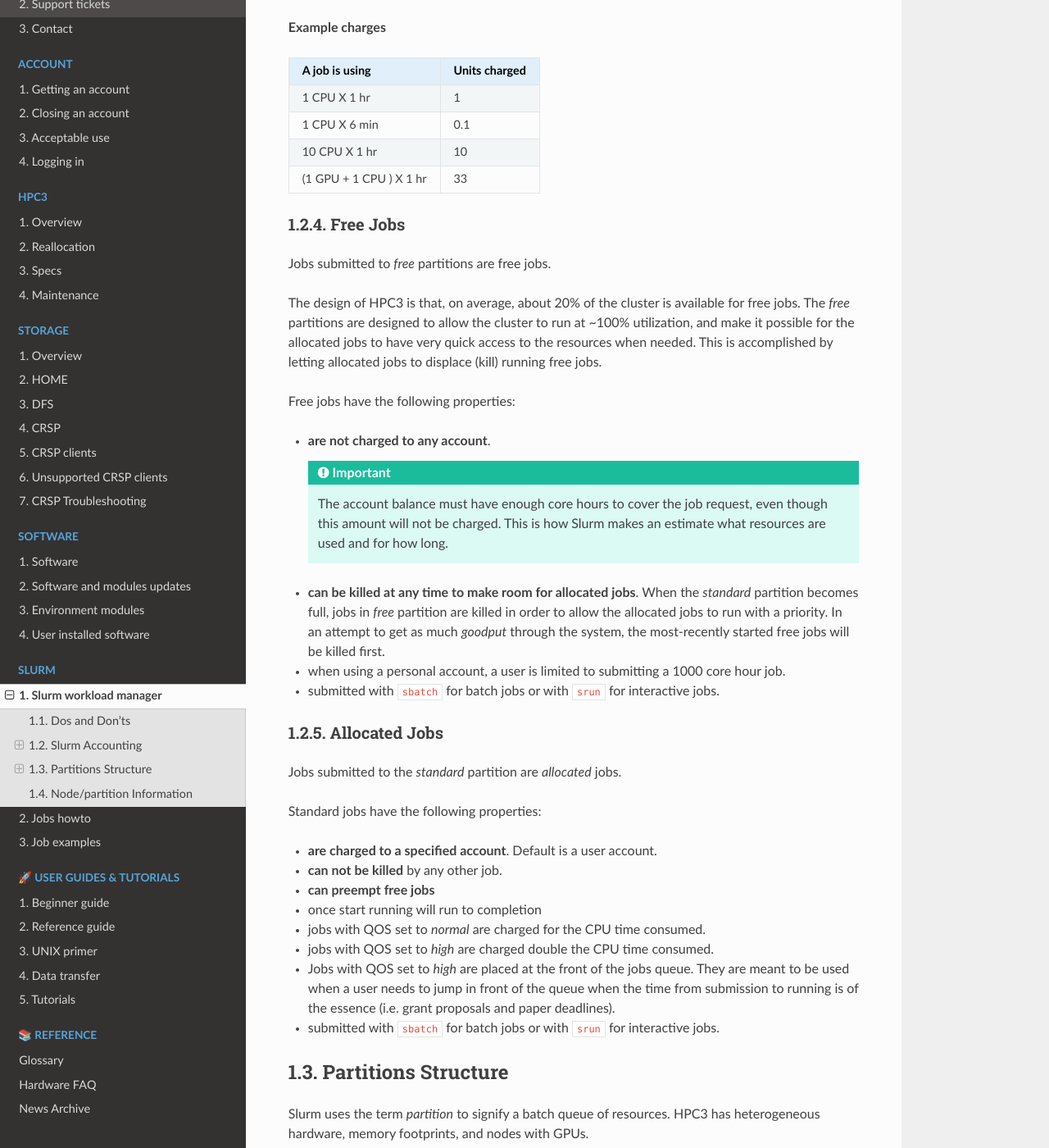
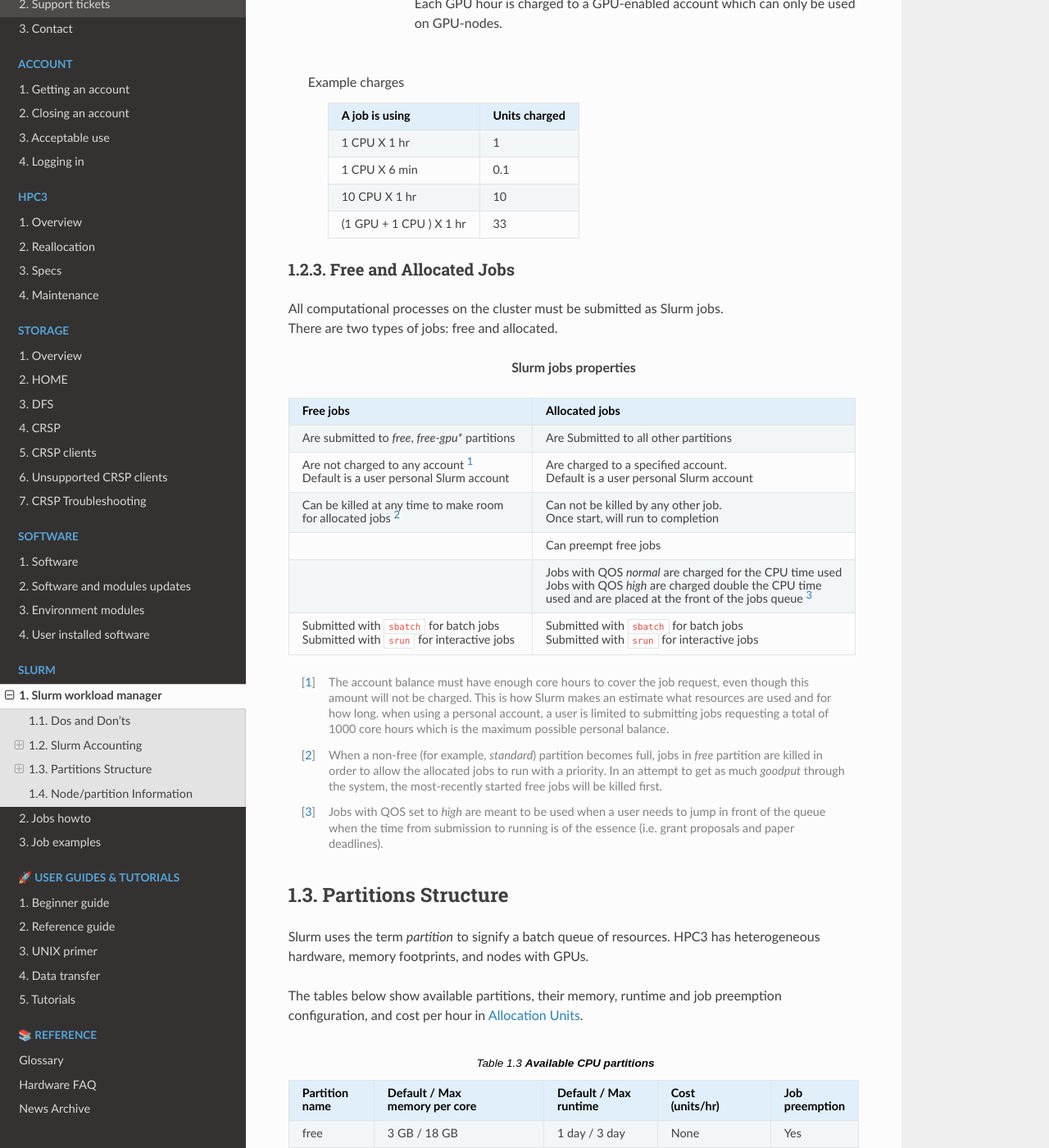
Before and after one commit to RCIC-UCI-Public/website-rcic, a Sphinx documentation site: the page built from docs/source/slurm/slurm.rst, in a window 1280 px wide and 1400 px high, scrolled down 1989 px. Shown: the whole window at 82% size. Built offline with Sphinx 7.4.7 and the Read the Docs theme 3.1.0, drawn with Linux system fonts in a browser that asks for light colours; some of the changed text lies outside the part shown.

Commit message:
mv free/allocated jobs comparison into a table minor formattin fixes

```diff
--- a/docs/source/slurm/slurm.rst
+++ b/docs/source/slurm/slurm.rst
@@ -25,127 +25,141 @@
 Slurm Accounting
 ----------------
 
-Every HPC3 user is granted :underline:`one time 1000 free CPU hours` as a startup allowance.
-This base allocation is there for you to become familiar with HPC3, Slurm scheduler, and accounting.
-This personal base account is created automatically when your HPC3 account is created.
+:bluelight:`Slurm Personal account`
+  is created automatically when your HPC3 account is created.
+  Every user is granted :underline:`one time 1000 free CPU hours` as a startup allowance.
+  This base allocation is there for you to become familiar with HPC3, Slurm scheduler, and accounting.
 
-Most jobs ran on HPC3 are charged to a lab account because most HPC3 users are part of at least one research lab.
-If a lab account runs out of CPU hours, more CPU hours can be purchased via recharge.
+:bluelight:`Slurm Lab accounts`
+  Any UCI Professor can request an HPC3 *Slurm Lab account* and add researchers/students to this account.
+  The goal is faculty who request an account will be granted no-cost 200,000 CPU hours per fiscal year.
+  Based upon the number of requests and the number of nodes that have been purchased by RCIC, this number will vary.
 
-Any UCI Professor can request an HPC3 *Slurm lab account* and add researchers/students to this account.
-The goal is faculty who request an account will be granted no-cost 200,000 CPU hours per fiscal year.
-Based upon the number of requests and the number of nodes that have been purchased by RCIC, this number will vary.
+  Most jobs ran on HPC3 are charged to *Slurm Lab accounts* because most HPC3 users are part of at least one research lab.
+  If a lab account runs out of CPU hours, more CPU hours can be purchased via recharge.
 
 .. _slurm lab account:
 
 Getting Slurm Lab Account
 ^^^^^^^^^^^^^^^^^^^^^^^^^
 
-PI may request a Slurm lab account by sending a request to hpc-support@uci.edu and specifying
+PI may request a *Slurm Lab account* by sending a request to hpc-support@uci.edu and specifying
 the following information:
 
-* PI name and UCInetID
-* Name and UCInetID of the researchers, graduate students or other
-  collaborators to add to the account. They will be be able to charge CPU hours to the  lab account.
+  * PI name and UCInetID
+  * Name and UCInetID of the researchers, graduate students or other
+    collaborators to add to the account. They will be be able to charge CPU hours to the lab account.
 
 ..  * Optional: names of  *account coordinators*.  Account coordinators are lab members who will able to manage the group
   members jobs, modify their queue priority, update limits for the total CPU hours for individual members, etc.
   Typically, one or two lab members (Postdocs or Project Specialists).
 
-.. attention:: | Students and group members who wish to use Slurm lab account
+.. attention:: | Students and group members who wish to use Slurm Lab account
                | please see :ref:`add lab account`
 
 Accounts balances
 ^^^^^^^^^^^^^^^^^
 
-| Each personal and lab account has a balance that is getting used when you run Slurm jobs.
-| Please learn :ref:`how to check your accounts balances <job accounting>`.
+Each personal and lab account has a balance that is getting used when you run Slurm jobs.
+
+Please learn
+
+  * :ref:`How to check <job accounting>` your account balances.
+  * What :ref:`Allocations <allocations>` are available.
+  * How :ref:`Realloations <reallocation>` are done.
 
 .. _units cost:
 
-Allocation Units
-^^^^^^^^^^^^^^^^
+:bluelight:`Allocation Units`
+  When a job is allocated resources, the resources include CPUs and memory.
+  Memory in each partition is allocated per-CPU core.
+  When you request more cores, your job is allocated more memory and vice versa.
 
-When a job is allocated resources, the resources include CPUs and memory.
-Memory in each partition is allocated per-CPU core.
-When you request more cores, your job is allocated more memory and vice versa.
+  Jobs will charge **core-hours** or **GPU-hours** to the account.
+  The costs are calculated as follows.
 
-Jobs will charge **core-hours** or **GPU-hours** to the account.
-The costs are calculated as follows.
+  :1 core-hour:
+    | :bluelight:`is 1 allocation unit` charged for
+    | 1 CPU used for 1 hour
+    | Each CPU core-hour is charged to the specified account. Default is your
+      *Slurm Personal account*.
 
-:1 core-hour:
-  | :bluelight:`is 1 allocation unit` charged for
-  | 1 CPU used for 1 hour
-  | Each CPU core-hour is charged to the specified account (or your default user account).
+  :1 GPU-hour:
+    | :bluelight:`is 33 allocation units` charged for
+    | 1 GPU used for 1 hour as 32 allocation units, plus
+    | 1 CPU used for 1 hour (required to run the job) as 1 allocation unit.
+    | Each GPU hour is charged to a GPU-enabled account which can only be used on GPU-nodes.
 
-:1 GPU-hour:
-  | :bluelight:`is 33 allocation units` charged for
-  | 1 GPU used for 1 hour as 32 allocation units, plus
-  | 1 CPU used for 1 hour (required to run the job) as 1 allocation unit.
-  | Each GPU hour is charged to a GPU-enabled account which can only be used on GPU-nodes.
+  Example charges
 
-**Example charges**
+    .. table::
+       :class: noscroll-table
+
+       +--------------------------+----------------+
+       | A job is using           | Units  charged |
+       +==========================+================+
+       | 1 CPU X 1 hr             | 1              |
+       +--------------------------+----------------+
+       | 1 CPU X 6 min            | 0.1            |
+       +--------------------------+----------------+
+       | 10 CPU X 1 hr            | 10             |
+       +--------------------------+----------------+
+       | (1 GPU + 1 CPU ) X 1 hr  | 33             |
+       +--------------------------+----------------+
+
+.. _free jobs:
+.. _allocated jobs:
+
+Free and Allocated Jobs
+^^^^^^^^^^^^^^^^^^^^^^^
+
+| All computational processes on the cluster must be submitted as Slurm jobs.
+| There are two types of jobs: free and allocated.
+
+.. centered:: Slurm jobs properties
 
 .. table::
    :class: noscroll-table
+   :widths: 43,57
 
-   +--------------------------+----------------+
-   | A job is using           | Units  charged |
-   +==========================+================+
-   | 1 CPU X 1 hr             | 1              |
-   +--------------------------+----------------+
-   | 1 CPU X 6 min            | 0.1            |
-   +--------------------------+----------------+
-   | 10 CPU X 1 hr            | 10             |
-   +--------------------------+----------------+
-   | (1 GPU + 1 CPU ) X 1 hr  | 33             |
-   +--------------------------+----------------+
+   +-------------------------------------------------+----------------------------------------------------------------+
+   | Free jobs                                       | Allocated jobs                                                 |
+   +=================================================+================================================================+
+   | Are submitted to *free*, *free-gpu\** partitions| Are Submitted to all other partitions                          |
+   +-------------------------------------------------+----------------------------------------------------------------+
+   | Are not charged to any account [1]_             | Are charged to a specified account.                            |
+   |                                                 |                                                                |
+   | Default is a user personal Slurm account        | Default is a user personal Slurm account                       |
+   +-------------------------------------------------+----------------------------------------------------------------+
+   | Can be killed at any time to make room          | Can not be killed by any other job.                            |
+   |                                                 |                                                                |
+   | for allocated jobs [2]_                         | Once start, will run to completion                             |
+   +-------------------------------------------------+----------------------------------------------------------------+
+   |                                                 | Can preempt free jobs                                          |
+   +-------------------------------------------------+----------------------------------------------------------------+
+   |                                                 | Jobs with QOS *normal* are charged for the CPU time used       |
+   |                                                 |                                                                |
+   |                                                 | Jobs with QOS *high* are charged double the CPU time           |
+   |                                                 |                                                                |
+   |                                                 | used and are placed at the front of the jobs queue [3]_        |
+   +-------------------------------------------------+----------------------------------------------------------------+
+   | Submitted with ``sbatch`` for batch jobs        | Submitted with ``sbatch`` for batch jobs                       |
+   |                                                 |                                                                |
+   | Submitted with ``srun`` for interactive jobs    | Submitted with ``srun`` for interactive jobs                   |
+   +-------------------------------------------------+----------------------------------------------------------------+
 
-.. _free jobs:
+.. [1] The account balance must have enough core hours to cover the job
+       request, even though this amount will not be charged.
+       This is how Slurm makes an estimate what resources are used and for how long.
+       when using a personal account, a user is limited to submitting jobs requesting a total of 1000 core hours
+       which is the maximum possible personal balance.
 
-Free Jobs
-^^^^^^^^^
+.. [2] When a non-free (for example, *standard*) partition becomes full, jobs in *free* partition are killed in order to
+       allow the allocated jobs to run with a priority. In an attempt to get as much *goodput* through the system,
+       the most-recently started free jobs will be killed first.
 
-Jobs submitted to *free* partitions are free jobs.
-
-The design of HPC3 is that, on average, about 20% of the cluster is available for free jobs.
-The *free* partitions are designed to allow the cluster to run at ~100% utilization, and make it possible
-for the  allocated jobs to have very quick access to the resources when needed.
-This is accomplished by letting allocated jobs to displace (kill) running free jobs.
-
-Free jobs have the following properties:
-
-* **are not charged to any account**.
-
-  .. important:: The account balance must have enough core hours to cover the job
-     request, even though this amount will not be charged.
-     This is how Slurm makes an estimate what resources are used and for how long.
-* **can be killed at any time to make room for allocated jobs**.
-  When the *standard* partition becomes full, jobs in *free* partition are killed in order to
-  allow the allocated jobs to run with a priority. In an attempt to get as much *goodput* through the system,
-  the most-recently started free jobs will be killed first.
-* when using a personal account, a user is limited to submitting a 1000 core hour job.
-* submitted with ``sbatch`` for batch jobs or with ``srun`` for interactive jobs.
-
-.. _allocated jobs:
-
-Allocated Jobs
-^^^^^^^^^^^^^^
-
-Jobs submitted to the *standard* partition are *allocated* jobs.
-
-Standard jobs have the following properties:
-
-* **are charged to a specified account**. Default is a user account.
-* **can not be killed** by any other job.
-* **can preempt free jobs**
-* once start running  will run to completion
-* jobs with QOS set to *normal* are charged for the CPU time consumed.
-* jobs with QOS set to *high* are charged double the CPU time consumed.
-* Jobs with QOS set to *high* are placed at the front of the jobs queue.
-  They are meant to be used when a user needs to jump in front of the queue when
-  the time from submission to running is of the essence (i.e. grant proposals and paper deadlines).
-* submitted with ``sbatch`` for batch jobs or with ``srun`` for interactive jobs.
+.. [3] Jobs with QOS set to *high*  are meant to be used when a user needs to jump in front of the queue when
+       the time from submission to running is of the essence (i.e. grant proposals and paper deadlines).
 
 .. _partitions structure:
 
@@ -169,9 +183,9 @@
    |           |                           |                  |             |            |
    | name      | memory per core           | runtime          | (units/hr)  | preemption |
    +===========+===========================+==================+=============+============+
+   | free      | 3 GB / 18 GB              | 1 day / 3 day    | None        | Yes        |
+   +-----------+---------------------------+------------------+-------------+------------+
    | standard  | 3 GB / 6 GB               | 2 day / 14 day   | 1           | No         |
-   +-----------+---------------------------+------------------+-------------+------------+
-   | free      | 3 GB / 18 GB              | 1 day / 3 day    | None        | Yes        |
    +-----------+---------------------------+------------------+-------------+------------+
    | highmem   | 6 GB / 10 GB              | 2 day / 14 day   | 1           | No         |
    +-----------+---------------------------+------------------+-------------+------------+
@@ -236,12 +249,13 @@
 ^^^^^^^^^^^
 
 :bluelight:`gpu`
-  You must have a *GPU account* and you must specify it in order to submit
+  You must have a *GPU Lab account* and you must specify it in order to submit
   jobs to these partitions. This is because of differential charging.
+  There are NO personal GPU accounts.
 
   **GPU accounts are not automatically given to everyone, your faculty adviser
-  can request a GPU lab account**. See how to
-  :ref:`request Slurm lab account <slurm lab account>` and add a note that
+  can request a GPU Lab account**. See how to
+  :ref:`request Slurm Lab account <slurm lab account>` and add a note that
   this request is for GPU account.
 
 :bluelight:`free-gpu`
```
Also changed, not shown: other parts of docs/source/slurm/slurm.rst (+4 -5 lines).
